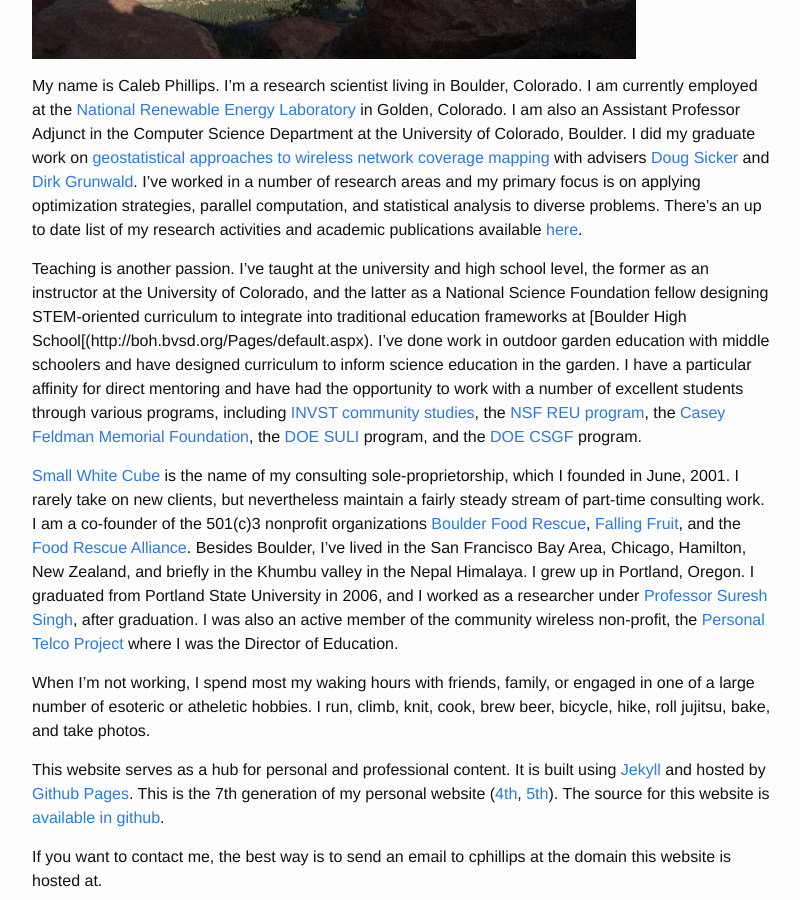
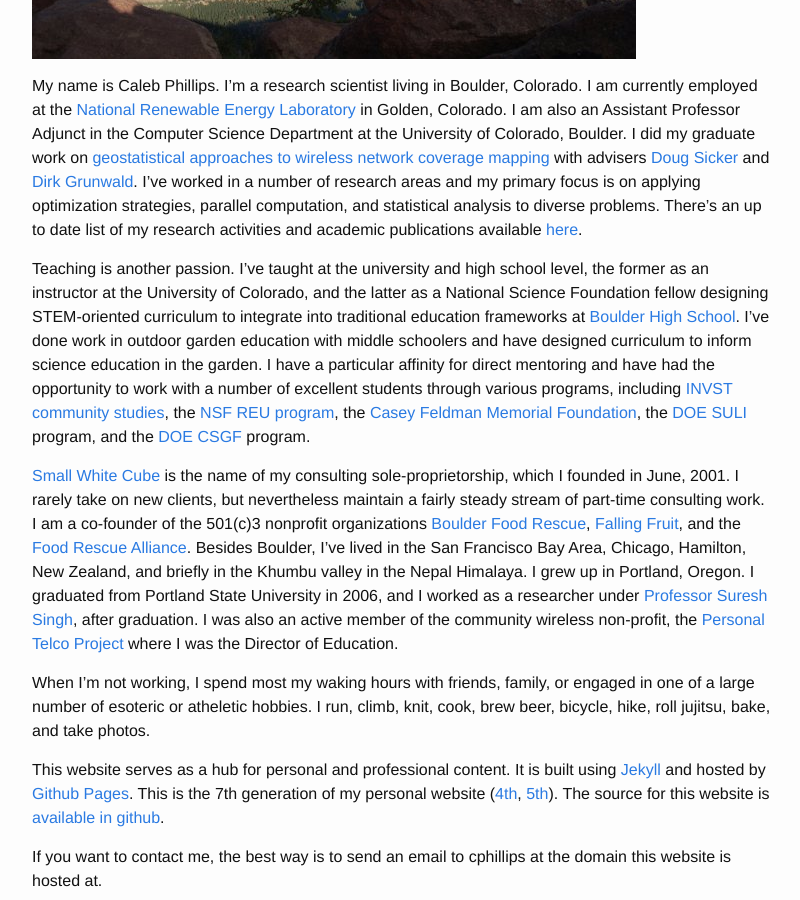
Before and after one commit to somerandomsequence/smallwhitecube, a Jekyll site: the page built from about.md, in a window 1280 px wide and 900 px high, scrolled down 558 px. Shown: the whole window, without its empty margins (238-1038 px from the left). Built offline with Jekyll 4.4.1, drawn with Linux system fonts in a browser that asks for light colours; nearby versions of some CDN libraries.

Commit message:
mismatched paren

```diff
--- a/about.md
+++ b/about.md
@@ -7,7 +7,7 @@ permalink: /about/
 
 My name is Caleb Phillips. I'm a research scientist living in Boulder, Colorado. I am currently employed at the [National Renewable Energy Laboratory](http://nrel.gov/) in Golden, Colorado. I am also an Assistant Professor Adjunct in the Computer Science Department at the University of Colorado, Boulder. I did my graduate work on [geostatistical approaches to wireless network coverage mapping](https://encore.colorado.edu/iii/encore/record/C__Rb7463145) with advisers [Doug Sicker](http://spot.colorado.edu/~sicker/) and [Dirk Grunwald](http://systems.cs.colorado.edu/people/faculty/dirk-grunwald/). I've worked in a number of research areas and my primary focus is on applying optimization strategies, parallel computation, and statistical analysis to diverse problems. There's an up to date list of my research activities and academic publications available [here](/research/).
 
-Teaching is another passion. I've taught at the university and high school level, the former as an instructor at the University of Colorado, and the latter as a National Science Foundation fellow designing STEM-oriented curriculum to integrate into traditional education frameworks at [Boulder High School[(http://boh.bvsd.org/Pages/default.aspx). I've done work in outdoor garden education with middle schoolers and have designed curriculum to inform science education in the garden. I have a particular affinity for direct mentoring and have had the opportunity to work with a number of excellent students through various programs, including [INVST community studies](http://www.colorado.edu/communitystudies/), the [NSF REU program](http://www.nsf.gov/crssprgm/reu/), the [Casey Feldman Memorial Foundation](http://www.caseyfeldmanfoundation.org/), the [DOE SULI](https://science.energy.gov/wdts/suli/) program, and the [DOE CSGF](https://www.krellinst.org/csgf/) program.
+Teaching is another passion. I've taught at the university and high school level, the former as an instructor at the University of Colorado, and the latter as a National Science Foundation fellow designing STEM-oriented curriculum to integrate into traditional education frameworks at [Boulder High School](http://boh.bvsd.org/Pages/default.aspx). I've done work in outdoor garden education with middle schoolers and have designed curriculum to inform science education in the garden. I have a particular affinity for direct mentoring and have had the opportunity to work with a number of excellent students through various programs, including [INVST community studies](http://www.colorado.edu/communitystudies/), the [NSF REU program](http://www.nsf.gov/crssprgm/reu/), the [Casey Feldman Memorial Foundation](http://www.caseyfeldmanfoundation.org/), the [DOE SULI](https://science.energy.gov/wdts/suli/) program, and the [DOE CSGF](https://www.krellinst.org/csgf/) program.
 
 [Small White Cube](http://smallwhitecube.com) is the name of my consulting sole-proprietorship, which I founded in June, 2001. I rarely take on new clients, but nevertheless maintain a fairly steady stream of part-time consulting work. I am a co-founder of the 501(c)3 nonprofit organizations [Boulder Food Rescue](http://boulderfoodrescue.org), [Falling Fruit](http://fallingfruit.org), and the [Food Rescue Alliance](http://foodrescuealliance.org).  Besides Boulder, I've lived in the San Francisco Bay Area, Chicago, Hamilton, New Zealand, and briefly in the Khumbu valley in the Nepal Himalaya. I grew up in Portland, Oregon. I graduated from Portland State University in 2006, and I worked as a researcher under [Professor Suresh Singh](http://cs.pdx.edu/~singh), after graduation. I was also an active member of the community wireless non-profit, the [Personal Telco Project](http://personaltelco.net) where I was the Director of Education.
 
```
